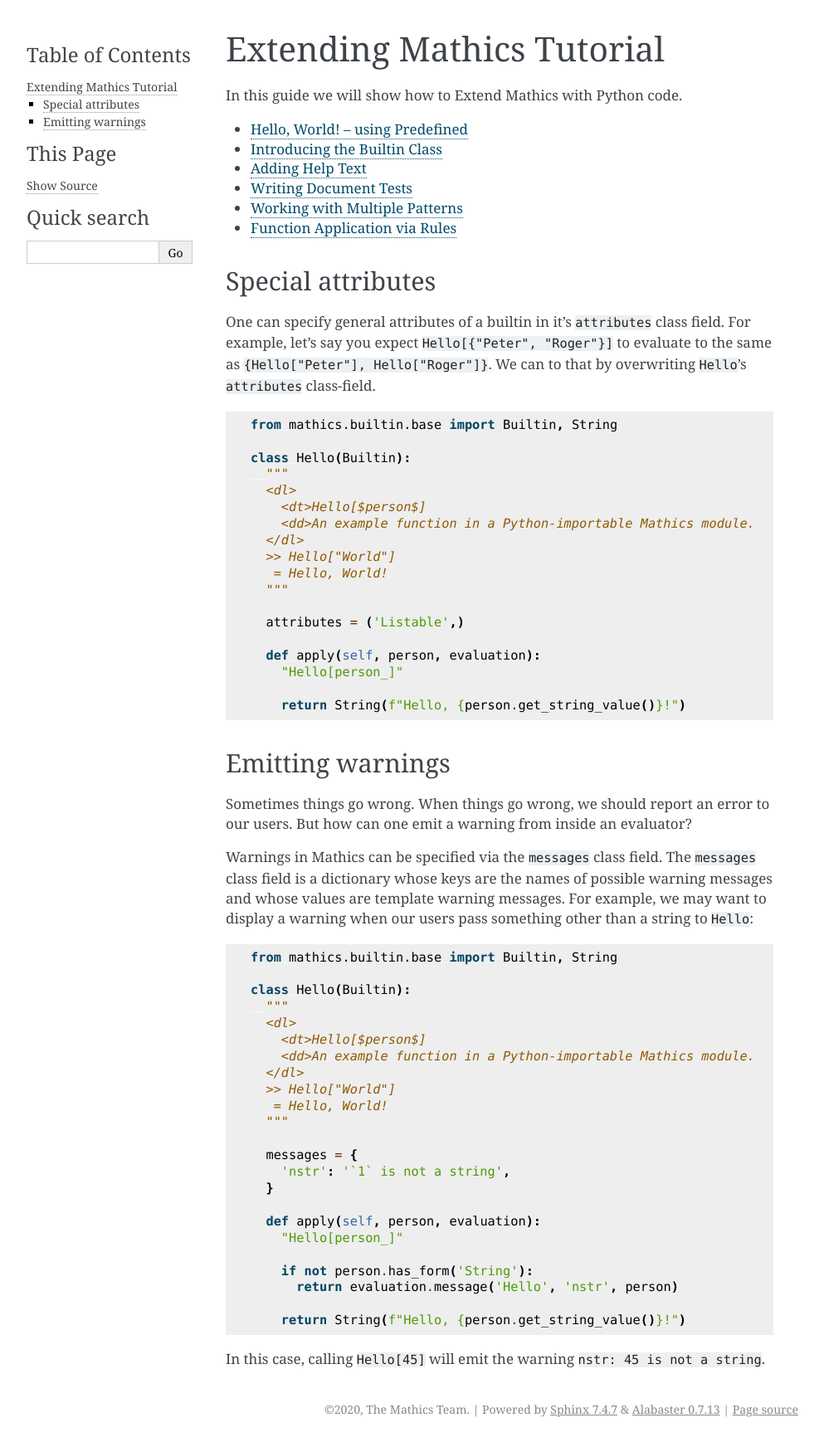
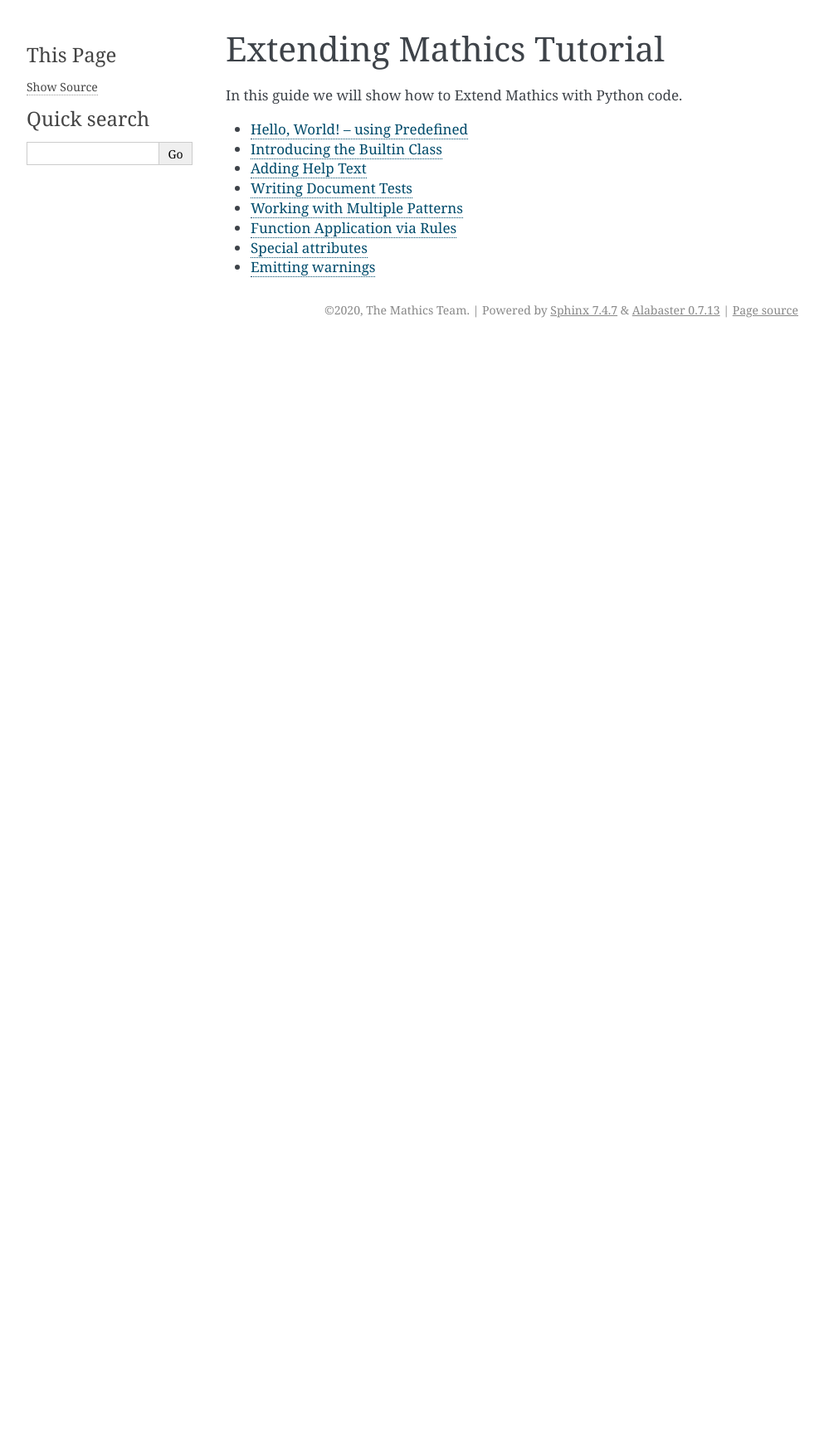
Before and after one commit to Mathics3/mathics-development-guide, a Sphinx documentation site: the page built from docs/developing-code/extending/tutorial.rst, in a window 1280 px wide. Shown: the whole page at 83% size, without its empty margins (148-1141 px from the left). Built offline with Sphinx 7.4.7, drawn with Linux system fonts in a browser that asks for light colours; after the commit the page ends 900 px from its top, so only the background shows below that.

Commit message:
Extend tutorial

```diff
--- a/docs/developing-code/extending/tutorial.rst
+++ b/docs/developing-code/extending/tutorial.rst
@@ -11,85 +11,14 @@
 .. toctree::
    :maxdepth: 2
 
-   tutorial/hello0
-   tutorial/hello1
-   tutorial/hello2
-   tutorial/hello3
-   tutorial/hello4
-   tutorial/hello5
-
-Special attributes
-------------------
-
-One can specify general attributes of a builtin in it's ``attributes``
-class field. For example, let's say you expect ``Hello[{"Peter",
-"Roger"}]`` to evaluate to the same as ``{Hello["Peter"],
-Hello["Roger"]}``. We can to that by overwriting ``Hello``'s
-``attributes`` class-field.
-
-.. code-block:: python
-
-  from mathics.builtin.base import Builtin, String
-
-  class Hello(Builtin):
-    """
-    <dl>
-      <dt>Hello[$person$]
-      <dd>An example function in a Python-importable Mathics module.
-    </dl>
-    >> Hello["World"]
-     = Hello, World!
-    """
-
-    attributes = ('Listable',)
-
-    def apply(self, person, evaluation):
-      "Hello[person_]"
-
-      return String(f"Hello, {person.get_string_value()}!")
-
-.. TODO: Document what which attribute does. Place a table in here
-
-Emitting warnings
------------------
-
-Sometimes things go wrong. When things go wrong, we should report an error to
-our users. But how can one emit a warning from inside an evaluator?
-
-Warnings in Mathics can be specified via the ``messages`` class field. The
-``messages`` class field is a dictionary whose keys are the names of possible
-warning messages and whose values are template warning messages. For example,
-we may want to display a warning when our users pass something other than a
-string to ``Hello``:
-
-.. code-block:: python
-
-  from mathics.builtin.base import Builtin, String
-
-  class Hello(Builtin):
-    """
-    <dl>
-      <dt>Hello[$person$]
-      <dd>An example function in a Python-importable Mathics module.
-    </dl>
-    >> Hello["World"]
-     = Hello, World!
-    """
-
-    messages = {
-      'nstr': '`1` is not a string',
-    }
-
-    def apply(self, person, evaluation):
-      "Hello[person_]"
-
-      if not person.has_form('String'):
-        return evaluation.message('Hello', 'nstr', person)
-
-      return String(f"Hello, {person.get_string_value()}!")
-
-In this case, calling ``Hello[45]`` will emit the warning ``nstr: 45
-is not a string``.
+   tutorial/0-predefined
+   tutorial/1-builtin
+   tutorial/2-help-markup
+   tutorial/3-test-markup
+   tutorial/4-patterns
+   tutorial/5-rules
+   tutorial/6-attributes
+   tutorial/7-warnings
 
 .. TODO: Document Operator and SympyFunction
 .. TODO: Document interupts
--- a/docs/developing-code/extending/tutorial/hello0.rst
+++ b/docs/developing-code/extending/tutorial/0-predefined.rst
@@ -8,7 +8,6 @@
   from mathics.builtin.base import Predefined
 
   class Hello(Predefined):
-    name = "Hello"
     def evaluate(self, evaluation):
       return String(f"Hello, World!")
 
@@ -26,7 +25,6 @@
    $ python mathics/main.py
    Mathics 2.0.0dev
    ...
-   In[1]:= Hello  # FIXME: Not sure what's wrong here.
    In[1]:= Hello
    Out[1]= Hello, World!
 
@@ -43,6 +41,3 @@
 
 However here all we do is return a Mathics string, so we don't need to
 use what is in evalutation.
-
-The last thing to note is that we needed to define the class variable
-``name`` so that this name gets added to the list of "builtin" definitions.
--- a/docs/developing-code/extending/tutorial/hello1.rst
+++ b/docs/developing-code/extending/tutorial/1-builtin.rst
@@ -41,7 +41,6 @@
   from mathics.builtin.base import Builtin
 
   class Hello(Builtin):
-    name = "Hello1"
     def apply(self, person, evaluation):
       "Hello[person_String]"
           return String(f"Hello, {person.get_string_value()}!")
```
Also changed, not shown: docs/developing-code/extending/tutorial/6-attributes.rst (added, +32 -0 lines), docs/developing-code/extending/tutorial/7-warnings.rst (added, +40 -0 lines), docs/developing-code/extending/tutorial/2-help-markup.rst (renamed from docs/developing-code/extending/tutorial/hello2.rst), docs/developing-code/extending/tutorial/3-test-markup.rst (renamed from docs/developing-code/extending/tutorial/hello3.rst), docs/developing-code/extending/tutorial/4-patterns.rst (renamed from docs/developing-code/extending/tutorial/hello4.rst), docs/developing-code/extending/tutorial/5-rules.rst (renamed from docs/developing-code/extending/tutorial/hello5.rst).
